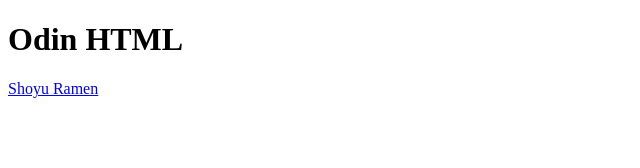
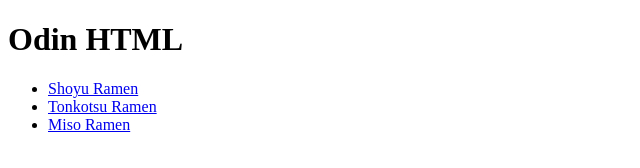
Before and after one commit to oconn802/odin-recipes, a plain HTML site: page index.html in a window 1280 px wide. Shown: the whole page, without its empty margins (0-640 px from the left). Drawn offline with Linux system fonts and the light colour scheme.

Commit message:
Update index.html to include miso and tonkotsu links

```diff
--- a/index.html
+++ b/index.html
@@ -7,6 +7,10 @@
 </head>
 <body>
     <h1>Odin HTML</h1>
-    <a href="recipes/shoyu-ramen.html">Shoyu Ramen</a>
+    <ul>
+        <li><a href="recipes/shoyu-ramen.html">Shoyu Ramen</a></li>
+        <li><a href="recipes/tonkotsu-ramen.html">Tonkotsu Ramen</a></li>
+        <li><a href="recipes/miso-ramen.html">Miso Ramen</a></li>
+    </ul>
 </body>
 </html>
```
